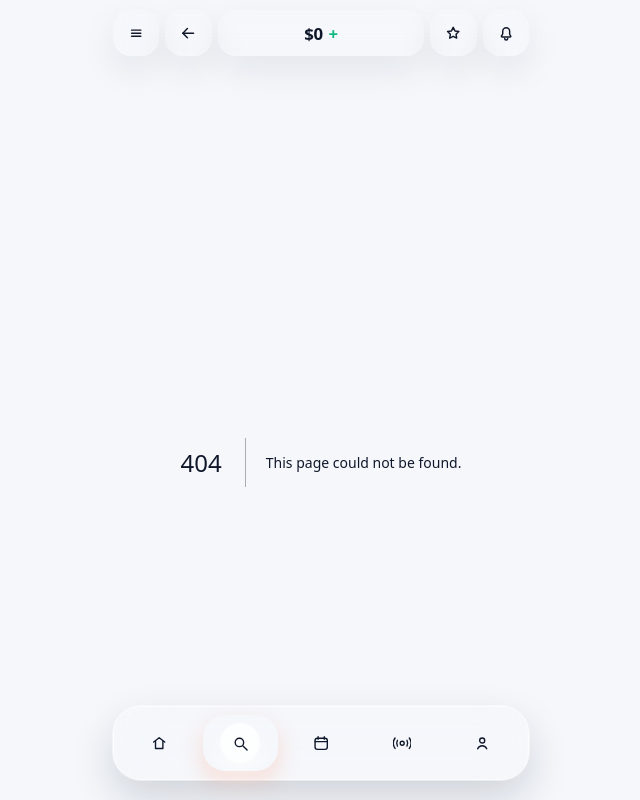
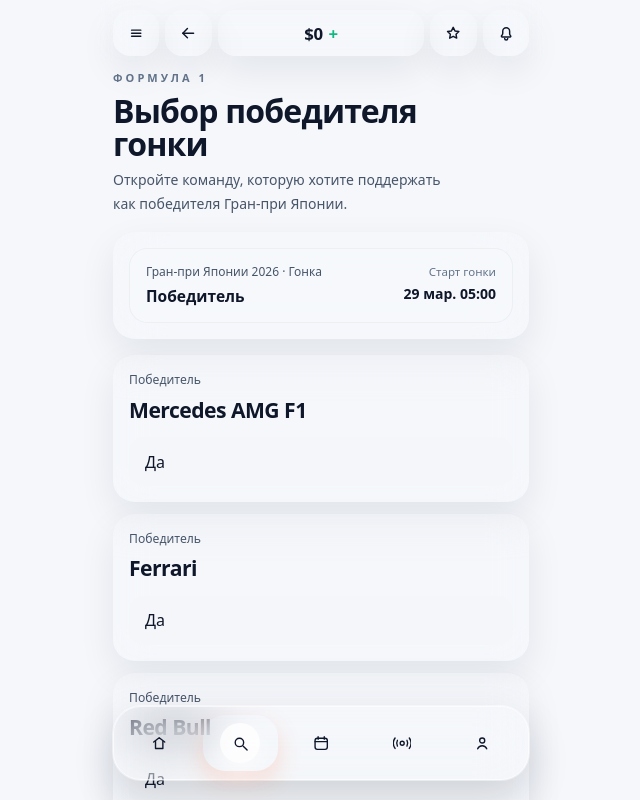
Before and after one commit to krusakovrus-svg/fundon, a Next.js app: page /sports/formula1/japan-gp-race in a window 1280 px wide. Before the commit this address had no page. Shown: the top 800 px of the page, without its empty margins (319-959 px from the left). Built offline with nearby package versions, Linux system fonts and the light colour scheme.

Commit message:
Add Formula 1 winner selection screen

```diff
--- /dev/null
+++ b/src/app/sports/formula1/japan-gp-race/page.tsx
@@ -0,0 +1,5 @@
+import { FormulaOneRaceScreen } from '@/components/sports/FormulaOneRaceScreen';
+
+export default function FormulaOneRacePage() {
+  return <FormulaOneRaceScreen />;
+}
--- /dev/null
+++ b/src/components/sports/FormulaOneRaceScreen.tsx
@@ -0,0 +1,145 @@
+'use client';
+
+import { useEffect, useMemo, useState } from 'react';
+
+import { MainPageLayout } from '@/components/layout/MainPageLayout';
+import { useLanguage } from '@/components/providers/LanguageProvider';
+import { PageHeader } from '@/components/ui/PageHeader';
+import { formatSportEventDate, formatSportEventTime, getSportEventById } from '@/data/sportEvents';
+import { cn } from '@/lib/utils';
+
+const FORMULA_ONE_EVENT_ID = 'formula1-japan-gp-winning-team-driver';
+const FORMULA_ONE_SELECTION_KEY = 'fundon-formula1-japan-gp-winner';
+
+const formulaOneTeams = [
+  { id: 'mercedes-amg-f1', name: 'Mercedes AMG F1', nameRu: 'Mercedes AMG F1' },
+  { id: 'ferrari', name: 'Ferrari', nameRu: 'Ferrari' },
+  { id: 'red-bull', name: 'Red Bull', nameRu: 'Red Bull' },
+  { id: 'mclaren', name: 'McLaren', nameRu: 'McLaren' },
+  { id: 'racing-bulls', name: 'Racing Bulls', nameRu: 'Racing Bulls' },
+  { id: 'audi', name: 'Audi', nameRu: 'Audi' },
+  { id: 'haas', name: 'Haas', nameRu: 'Haas' },
+  { id: 'alpine', name: 'Alpine', nameRu: 'Alpine' },
+  { id: 'williams', name: 'Williams', nameRu: 'Williams' },
+  { id: 'aston-martin', name: 'Aston Martin', nameRu: 'Aston Martin' },
+  { id: 'cadillac', name: 'Cadillac', nameRu: 'Cadillac' }
+] as const;
+
+export function FormulaOneRaceScreen() {
+  const { language } = useLanguage();
+  const [selectedTeamId, setSelectedTeamId] = useState<string | null>(null);
+
+  const event = useMemo(() => getSportEventById(FORMULA_ONE_EVENT_ID), []);
+
+  useEffect(() => {
+    if (typeof window === 'undefined') return;
+
+    const storedTeamId = window.localStorage.getItem(FORMULA_ONE_SELECTION_KEY);
+    if (storedTeamId) {
+      setSelectedTeamId(storedTeamId);
+    }
+  }, []);
+
+  const selectedTeam = formulaOneTeams.find((team) => team.id === selectedTeamId) ?? null;
+  const dateLabel = event ? formatSportEventDate(event.startsAt, language) : '';
+  const timeLabel = event ? formatSportEventTime(event.startsAt, language) : '';
+
+  const labels =
+    language === 'ru'
+      ? {
+          eyebrow: 'Формула 1',
+          title: 'Выбор победителя гонки',
+          description: 'Откройте команду, которую хотите поддержать как победителя Гран-при Японии.',
+          raceSummary: 'Гран-при Японии 2026 · Гонка',
+          winner: 'Победитель',
+          yes: 'Да',
+          selected: 'Выбрано',
+          selectedHint: 'Ваш текущий выбор',
+          dateTitle: 'Старт гонки'
+        }
+      : {
+          eyebrow: 'Formula 1',
+          title: 'Race winner selection',
+          description: 'Choose the team you want to back as the winner of the Japanese Grand Prix.',
+          raceSummary: 'Japanese Grand Prix 2026 · Race',
+          winner: 'Winner',
+          yes: 'Yes',
+          selected: 'Selected',
+          selectedHint: 'Your current pick',
+          dateTitle: 'Race start'
+        };
+
+  const handleChooseWinner = (teamId: string) => {
+    setSelectedTeamId(teamId);
+
+    if (typeof window !== 'undefined') {
+      window.localStorage.setItem(FORMULA_ONE_SELECTION_KEY, teamId);
+    }
+  };
+
+  return (
+    <MainPageLayout className="space-y-4 pt-2">
+      <PageHeader eyebrow={labels.eyebrow} title={labels.title} description={labels.description} />
+
+      <section className="app-card rounded-[1.35rem] border border-black/[0.045] bg-white/[0.9] px-4 py-4 shadow-[0_16px_34px_rgba(15,23,42,0.06)] backdrop-blur-xl dark:border-white/8 dark:bg-white/6 dark:shadow-none">
+        <div className="rounded-[1.15rem] border border-black/[0.04] bg-[rgba(247,249,252,0.78)] px-4 py-3.5 dark:bg-white/6">
+          <div className="flex items-start justify-between gap-3">
+            <div className="min-w-0">
+              <p className="text-[0.75rem] font-medium text-text-secondary">{labels.raceSummary}</p>
+              <p className="mt-1 text-[0.97rem] font-semibold text-text-primary">
+                {selectedTeam ? `${labels.selectedHint}: ${language === 'ru' ? selectedTeam.nameRu : selectedTeam.name}` : labels.winner}
+              </p>
+            </div>
+
+            <div className="shrink-0 text-right">
+              <p className="text-[0.72rem] font-medium text-text-muted">{labels.dateTitle}</p>
+              <p className="mt-1 text-sm font-semibold text-text-primary">
+                {dateLabel} {timeLabel}
+              </p>
+            </div>
+          </div>
+        </div>
+      </section>
+
+      <section className="space-y-3">
+        {formulaOneTeams.map((team) => {
+          const isSelected = selectedTeamId === team.id;
+
+          return (
+            <article
+              key={team.id}
+              className={cn(
+                'app-card rounded-[1.35rem] border px-4 py-4 shadow-[0_14px_32px_rgba(15,23,42,0.06)] transition dark:shadow-none',
+                isSelected
+                  ? 'border-[rgba(var(--accent-orange),0.28)] bg-[linear-gradient(180deg,rgba(255,255,255,0.96),rgba(255,248,243,0.96))]'
+                  : 'border-black/[0.045] bg-white/[0.92] dark:border-white/8 dark:bg-white/6'
+              )}
+            >
+              <div className="space-y-3">
+                <div>
+                  <p className="text-[0.76rem] font-medium text-text-secondary">{labels.winner}</p>
+                  <h2 className="mt-1 text-[1.32rem] font-semibold tracking-tight text-text-primary">
+                    {language === 'ru' ? team.nameRu : team.name}
+                  </h2>
+                </div>
+
+                <button
+                  type="button"
+                  onClick={() => handleChooseWinner(team.id)}
+                  className={cn(
+                    'inline-flex min-h-[3.05rem] w-full items-center justify-start rounded-[0.95rem] px-4 text-[1rem] font-medium transition',
+                    isSelected
+                      ? 'bg-[linear-gradient(180deg,rgba(255,136,83,1),rgba(255,108,54,1))] text-white shadow-[0_14px_24px_rgba(255,116,55,0.18)]'
+                      : 'bg-[rgba(244,246,249,0.98)] text-text-primary hover:bg-[rgba(239,242,247,1)] dark:bg-white/8 dark:text-white dark:hover:bg-white/12'
+                  )}
+                >
+                  {isSelected ? labels.selected : labels.yes}
+                </button>
+              </div>
+            </article>
+          );
+        })}
+      </section>
+    </MainPageLayout>
+  );
+}
--- a/src/components/sports/SportEventCard.tsx
+++ b/src/components/sports/SportEventCard.tsx
@@ -75,7 +75,7 @@
       ? event.displayTimeRu ?? formatSportEventTime(event.startsAt, language)
       : event.displayTimeEn ?? formatSportEventTime(event.startsAt, language);
   const isLiveState = dateLabel.trim().toLowerCase() === 'live';
-  const href = isLiveState ? '/live' : `/sports/${event.sportId}`;
+  const href = isLiveState ? '/live' : event.detailPath ?? `/sports/${event.sportId}`;
 
   return (
     <article className="group relative overflow-hidden rounded-[1.35rem] border border-black/[0.045] bg-white/95 shadow-[0_12px_30px_rgba(15,23,42,0.06)] transition dark:border-white/10 dark:bg-[rgba(var(--surface),0.92)] dark:shadow-[0_14px_32px_rgba(2,6,23,0.3)]">
--- a/src/data/sportEvents.ts
+++ b/src/data/sportEvents.ts
@@ -2214,6 +2214,7 @@
       sportId: 'formula1',
       title: 'Formula 1 · Grand Prix · Japan. Race',
       titleRu: 'Формула 1 · Гран-при · Япония. Гонка',
+      detailPath: '/sports/formula1/japan-gp-race',
       startsAt: '2026-03-29T08:00:00+03:00',
       endsAt: '2026-03-29T10:00:00+03:00',
       participants: [
--- a/src/types/index.ts
+++ b/src/types/index.ts
@@ -124,6 +124,7 @@
   sportId: string;
   title: string;
   titleRu: string;
+  detailPath?: string;
   startsAt: string;
   endsAt: string;
   displayDateEn?: string;
```
